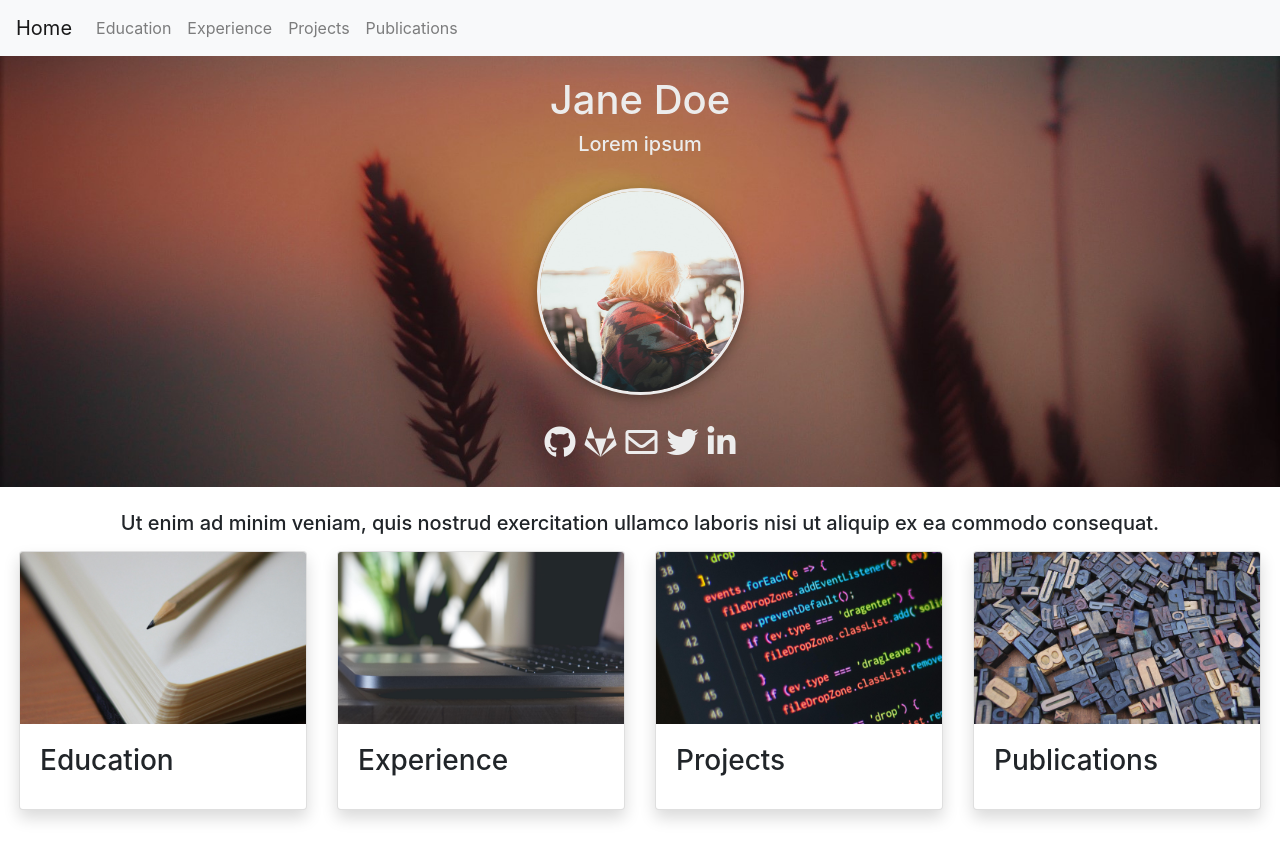
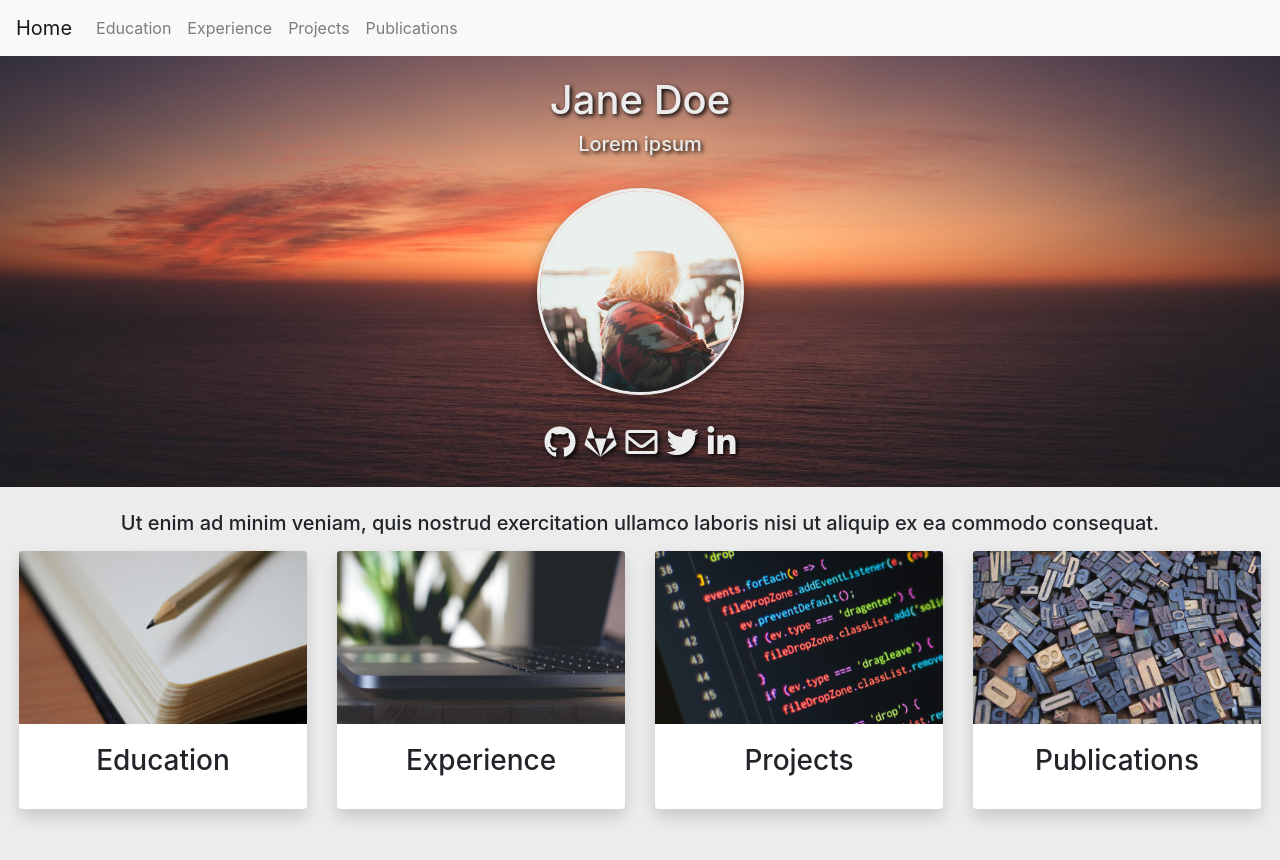
Before and after one commit to HanBnrd/Horizon, a Jekyll site: the page built from index.md, in a window 1280 px wide. Shown: the top 860 px of the page. Built offline with Jekyll 4.4.1, drawn with Linux system fonts in a browser that asks for light colours.

Commit message:
Update background and style

```diff
--- a/_layouts/default.html
+++ b/_layouts/default.html
@@ -34,9 +34,9 @@
       <h5>{{ content }}</h5>
     </div>
 
-  <div class="row my-3 mx-1 row-cols-1 row-cols-md-2 row-cols-xl-4">
+  <div class="row my-3 mx-1 row-cols-1 row-cols-md-2 row-cols-xl-4 text-center">
     <div class="col mb-4">
-      <div class="card shadow">
+      <div class="card shadow border-0">
         <img src="{{ 'assets/img/' | append: page.education-img }}" class="card-img-top" alt="...">
         <div class="card-body">
           <h3 class="card-title">Education</h3><a href="/education" class="stretched-link"></a>
@@ -44,7 +44,7 @@
       </div>
     </div>
     <div class="col mb-4">
-      <div class="card shadow">
+      <div class="card shadow border-0">
         <img src="{{ 'assets/img/' | append: page.experience-img }}" class="card-img-top" alt="...">
         <div class="card-body">
           <h3 class="card-title">Experience</h3><a href="/experience" class="stretched-link"></a>
@@ -52,7 +52,7 @@
       </div>
     </div>
     <div class="col mb-4">
-      <div class="card shadow">
+      <div class="card shadow border-0">
         <img src="{{ 'assets/img/' | append: page.projects-img }}" class="card-img-top" alt="...">
         <div class="card-body">
           <h3 class="card-title">Projects</h3><a href="/projects" class="stretched-link"></a>
@@ -60,7 +60,7 @@
       </div>
     </div>
     <div class="col mb-4">
-      <div class="card shadow">
+      <div class="card shadow border-0">
         <img src="{{ 'assets/img/' | append: page.publications-img }}" class="card-img-top" alt="...">
         <div class="card-body">
           <h3 class="card-title">Publications</h3><a href="/publications" class="stretched-link"></a>
--- a/assets/css/style.css
+++ b/assets/css/style.css
@@ -1,5 +1,6 @@
 header.masthead {
     text-align: center;
+    text-shadow: 2px 2px 4px #000000;
     color: #ececec;
     background-repeat: no-repeat;
     background-attachment: scroll;
@@ -27,4 +28,5 @@ img.picture {
 
 body {
     overflow-y:scroll;
+    background-color: #ececec;
 }
```
Also changed, not shown: assets/img/background.jpg.
